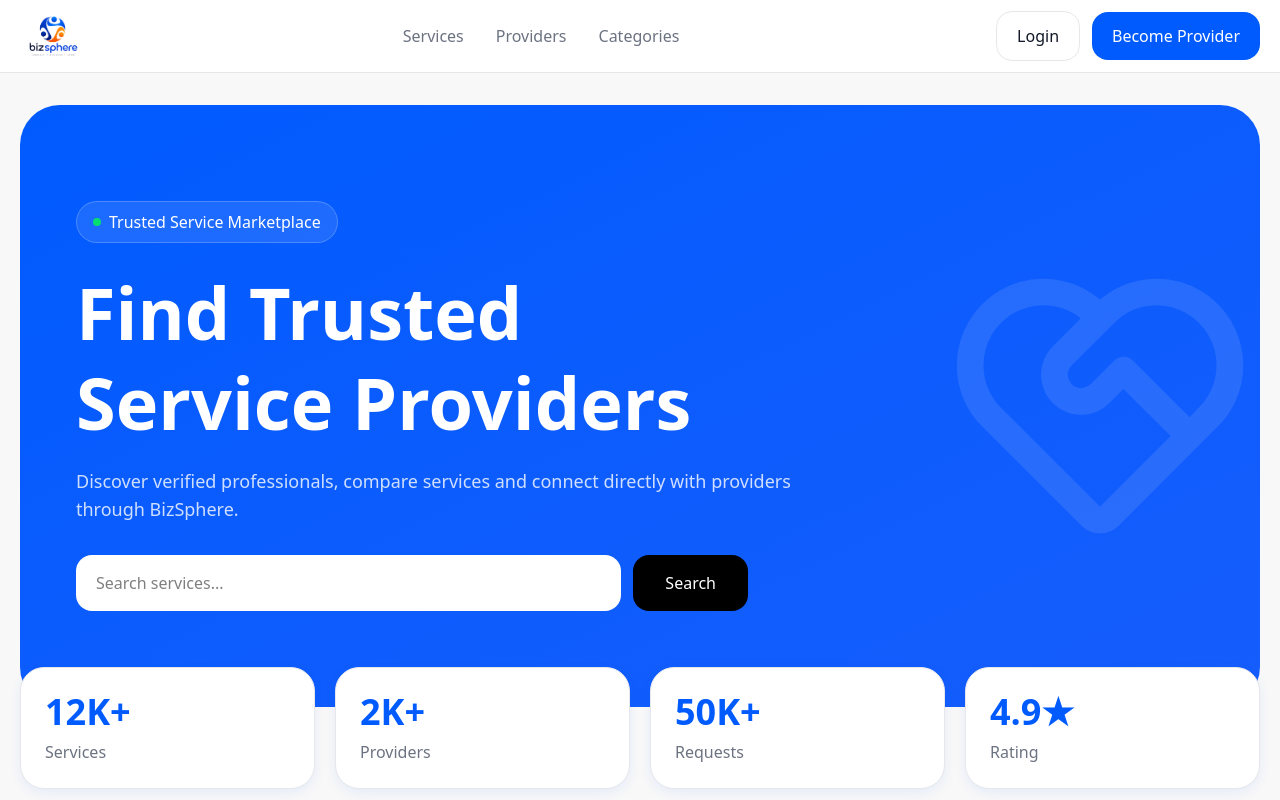
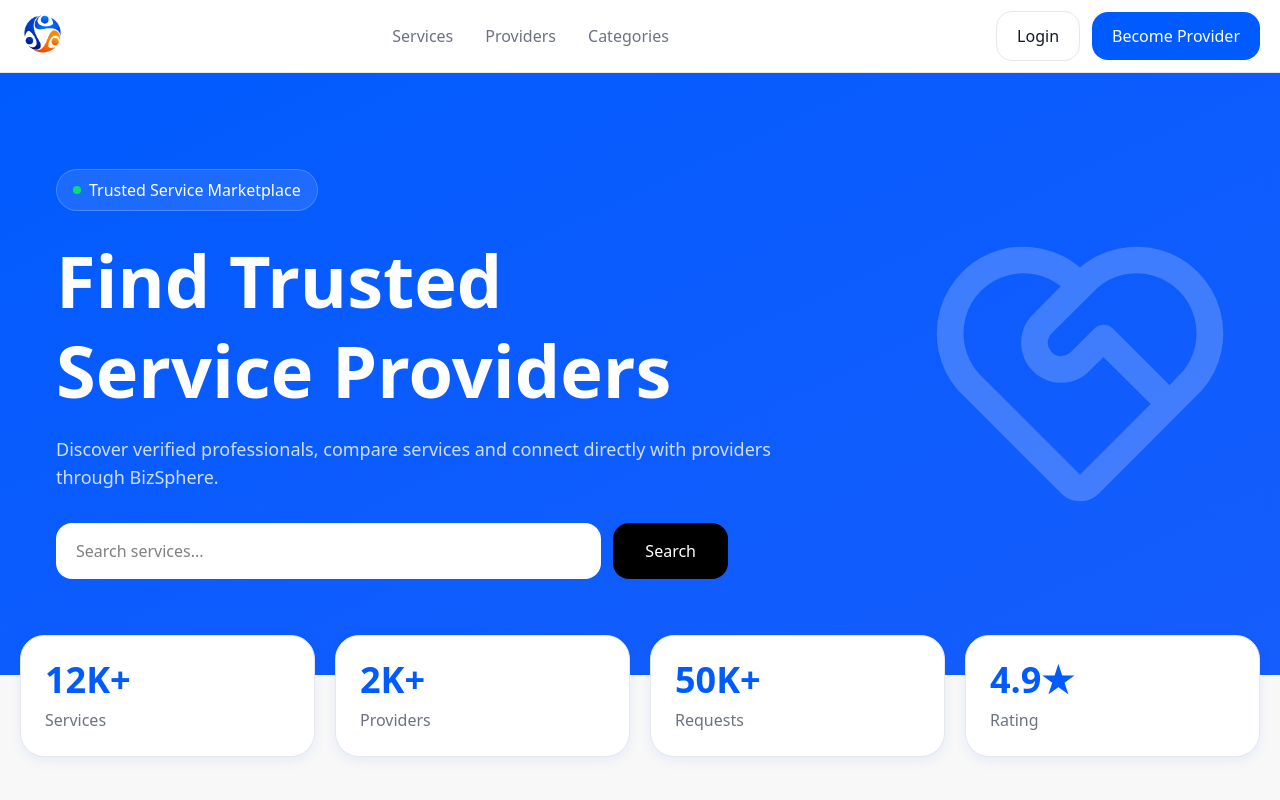
Before and after one commit to Nipul2005/mystock, a React (Vite) app: page / in a window 1280 px wide. Shown: the top 800 px of the page. Built offline with nearby package versions, Linux system fonts and the light colour scheme.

Commit message:
LITTLE CHANGES IN HOME, LOGIN, SIGNUP AND ADDED NEW FEVION

```diff
--- a/index.html
+++ b/index.html
@@ -2,7 +2,7 @@
 <html lang="en" class="w-full h-dvh">
   <head>
     <meta charset="UTF-8" />
-    <link rel="icon" type="image/png" href="/bizsphere_icon.png" />
+    <link rel="icon" type="image/png" href="/fevicon.ico" />
     <meta name="viewport" content="width=device-width, initial-scale=1.0" />
     <!-- remix icons cdn -->
     <link
--- a/src/pages/auth/Login.jsx
+++ b/src/pages/auth/Login.jsx
@@ -5,18 +5,10 @@ export default function Login() {
     <div className="min-h-dvh bg-bg flex">
       {/* LEFT */}
 
-      <div className="hidden lg:flex lg:w-1/2 bg-gradient-to-br from-primary to-blue-600 text-white p-14 flex-col justify-between relative overflow-hidden">
+      <div className="hidden lg:flex lg:w-1/2 bg-linear-to-r from-primary to-blue-600 text-white p-14  relative overflow-hidden flex-col items-start justify-between pb-6">
         <div className="absolute right-0 top-1/2 -translate-y-1/2">
           <i className="ri-user-star-line text-[320px] text-white/10"></i>
         </div>
-
-        <Link to="/" className="relative z-10">
-          <img
-            src="/bizsphere_logo.png"
-            alt="BizSphere"
-            className="h-10 object-contain"
-          />
-        </Link>
 
         <div className="relative z-10 max-w-lg">
           <span className="inline-flex items-center gap-2 px-4 py-2 rounded-full bg-white/10 border border-white/20">
@@ -35,7 +27,7 @@ export default function Login() {
             customer inquiries and track your business performance.
           </p>
 
-          <div className="mt-10 space-y-4">
+          <div className="mt-6 space-y-2">
             <div className="flex items-center gap-3">
               <i className="ri-check-line text-xl"></i>
               <span>Manage your listed services</span>
@@ -53,7 +45,7 @@ export default function Login() {
           </div>
         </div>
 
-        <div className="relative z-10 text-white/60">
+        <div className="relative z-10 text-white/60 ">
           © 2026 BizSphere
         </div>
       </div>
--- a/src/pages/auth/SignUp.jsx
+++ b/src/pages/auth/SignUp.jsx
@@ -5,18 +5,10 @@ export default function SignUp() {
     <div className="min-h-dvh bg-bg flex">
       {/* LEFT */}
 
-      <div className="hidden lg:flex lg:w-1/2 bg-gradient-to-br from-primary to-blue-600 text-white p-14 flex-col justify-between relative overflow-hidden">
+      <div className="hidden lg:flex lg:w-1/2 bg-linear-to-br from-primary to-blue-600 text-white p-14 flex-col justify-between relative overflow-hidden">
         <div className="absolute right-0 top-1/2 -translate-y-1/2">
           <i className="ri-service-line text-[320px] text-white/10"></i>
         </div>
-
-        <Link to="/" className="relative z-10">
-          <img
-            src="/bizsphere_logo.png"
-            alt="BizSphere"
-            className="h-10 object-contain"
-          />
-        </Link>
 
         <div className="relative z-10 max-w-lg">
           <span className="inline-flex items-center gap-2 px-4 py-2 rounded-full bg-white/10 border border-white/20">
--- a/src/pages/others/Home.jsx
+++ b/src/pages/others/Home.jsx
@@ -78,9 +78,9 @@ export default function Home() {
         <div className="max-w-7xl mx-auto px-5 h-18 flex items-center justify-between">
           <Link to="/">
             <img
-              src="/bizsphere_logo.png"
+              src="/bizsphere_icon.png"
               alt="BizSphere"
-              className="h-10 object-contain"
+              className="h-15 object-contain"
             />
           </Link>
 
@@ -152,8 +152,8 @@ export default function Home() {
 
       {/* HERO */}
 
-      <section className="max-w-7xl mx-auto px-5 pt-8">
-        <div className="relative overflow-hidden rounded-[40px] bg-linear-to-br from-primary to-blue-600 px-6 md:px-14 py-16 md:py-24 text-white">
+      <section className="max-w-full mx-auto">
+        <div className="relative overflow-hidden bg-linear-to-br from-primary to-blue-600 px-6 md:px-14 py-16 md:py-24 text-white">
           <div className="max-w-3xl relative z-10">
             <span className="inline-flex items-center gap-2 px-4 py-2 rounded-full bg-white/10 border border-white/20">
               <span className="w-2 h-2 rounded-full bg-green-400"></span>
@@ -184,8 +184,8 @@ export default function Home() {
             </div>
           </div>
 
-          <div className="hidden lg:block absolute right-0 top-1/2 -translate-y-1/2">
-            <i className="ri-service-line text-[320px] text-white/10"></i>
+          <div className="hidden lg:block absolute right-10 top-1/2 -translate-y-1/2">
+            <i className="ri-service-line text-[320px] text-white/20"></i>
           </div>
         </div>
       </section>
@@ -376,9 +376,9 @@ export default function Home() {
       <footer className="bg-white border-t border-border">
         <div className="max-w-7xl mx-auto px-5 py-12">
           <img
-            src="/bizsphere_logo.png"
+            src="/bizsphere_icon.png"
             alt="BizSphere"
-            className="h-10 object-contain"
+            className="h-20 object-contain"
           />
 
           <p className="mt-4 text-text-secondary max-w-md">
```
Also changed, not shown: 1 other file (tests, documents, lock files or other folders).
